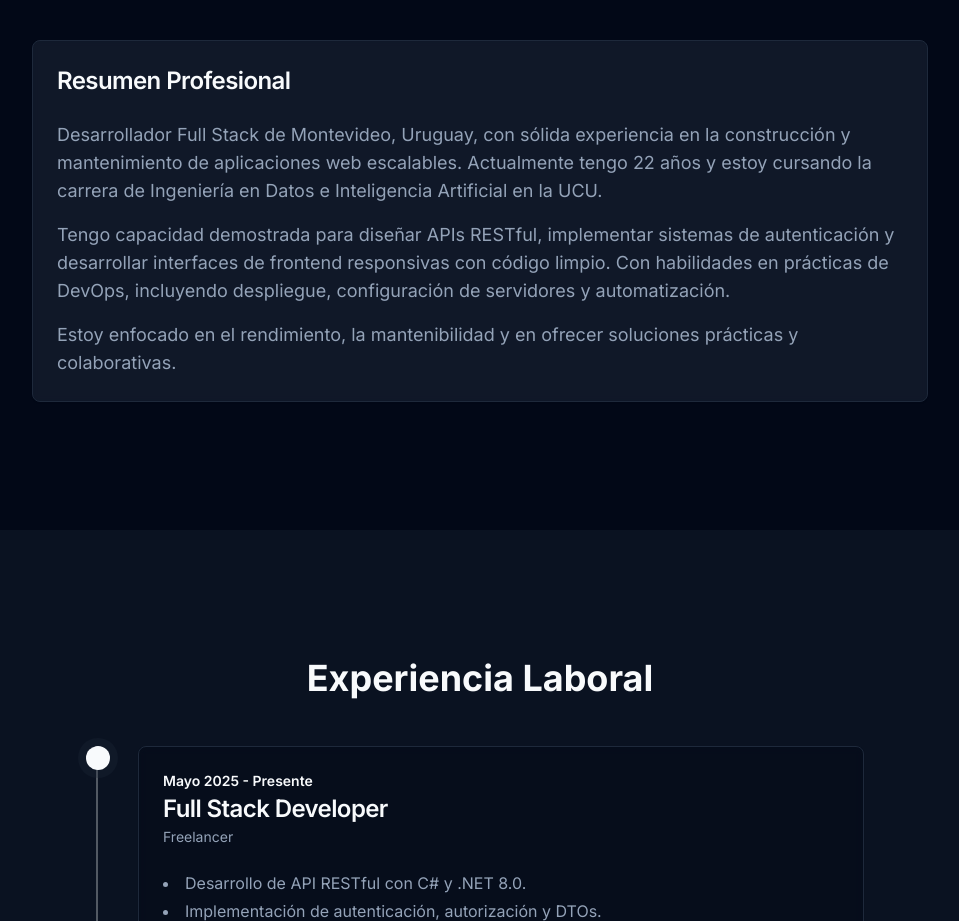
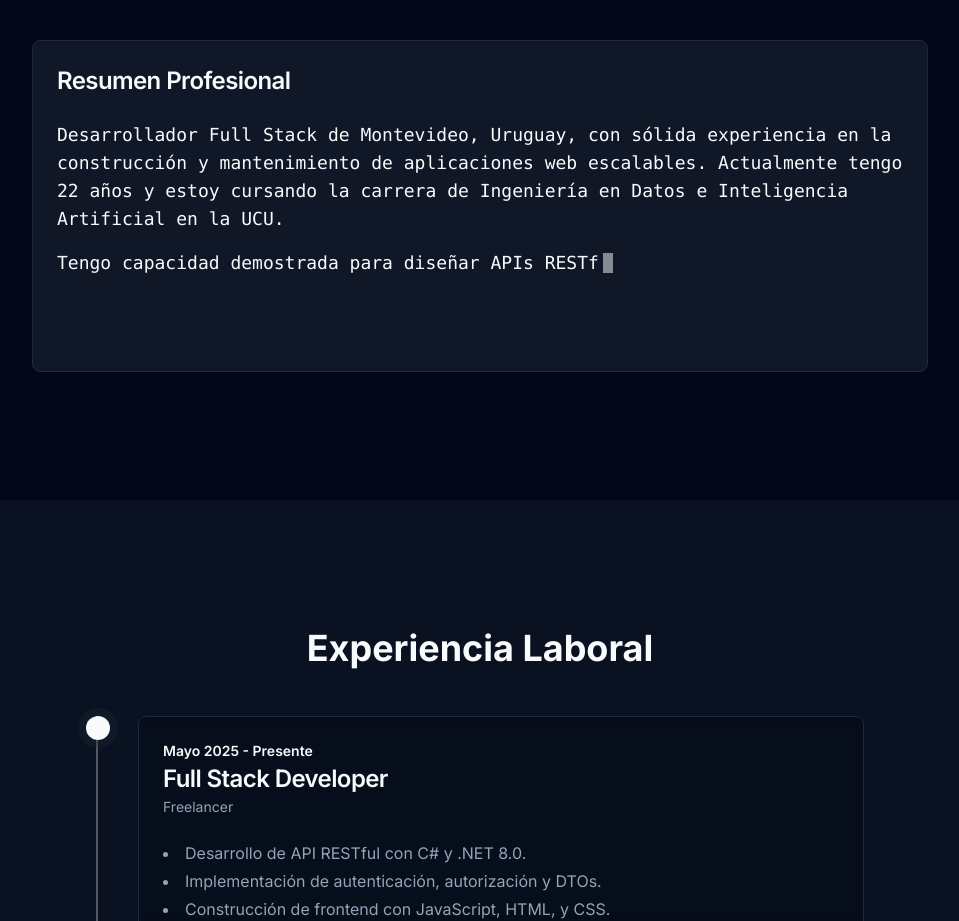
Before and after one commit to Juan03-e/JuanEstevaDev, a React (Vite) app: page / in a window 1280 px wide. Shown: the part 1040-1961 px from the top of the page, without its empty margins (160-1119 px from the left). Built offline with nearby package versions, Linux system fonts and the light colour scheme.

Commit message:
Add About section animation
Implement a JavaScript-like animation for the "About Me" section description.

```diff
--- a/src/components/About.tsx
+++ b/src/components/About.tsx
@@ -1,25 +1,94 @@
 
 import { Card, CardContent, CardHeader, CardTitle } from "@/components/ui/card";
+import { useState, useEffect, useRef } from "react";
+
+const paragraphs = [
+  "Desarrollador Full Stack de Montevideo, Uruguay, con sólida experiencia en la construcción y mantenimiento de aplicaciones web escalables. Actualmente tengo 22 años y estoy cursando la carrera de Ingeniería en Datos e Inteligencia Artificial en la UCU.",
+  "Tengo capacidad demostrada para diseñar APIs RESTful, implementar sistemas de autenticación y desarrollar interfaces de frontend responsivas con código limpio. Con habilidades en prácticas de DevOps, incluyendo despliegue, configuración de servidores y automatización.",
+  "Estoy enfocado en el rendimiento, la mantenibilidad y en ofrecer soluciones prácticas y colaborativas."
+];
 
 const About = () => {
+  const [typedParagraphs, setTypedParagraphs] = useState<string[]>(Array(paragraphs.length).fill(''));
+  const [currentParagraphIndex, setCurrentParagraphIndex] = useState(0);
+  const [isTypingComplete, setIsTypingComplete] = useState(false);
+  const [isVisible, setIsVisible] = useState(false);
+  const cardRef = useRef<HTMLDivElement>(null);
+
+  useEffect(() => {
+    const observer = new IntersectionObserver(
+      ([entry]) => {
+        if (entry.isIntersecting) {
+          setIsVisible(true);
+          observer.unobserve(entry.target);
+        }
+      },
+      { threshold: 0.2 }
+    );
+
+    const currentRef = cardRef.current;
+    if (currentRef) {
+      observer.observe(currentRef);
+    }
+
+    return () => {
+      if (currentRef) {
+        observer.unobserve(currentRef);
+      }
+    };
+  }, []);
+
+  useEffect(() => {
+    if (!isVisible || isTypingComplete) return;
+
+    if (currentParagraphIndex >= paragraphs.length) {
+      setIsTypingComplete(true);
+      return;
+    }
+
+    const targetText = paragraphs[currentParagraphIndex];
+    const currentTypedText = typedParagraphs[currentParagraphIndex];
+
+    if (currentTypedText.length < targetText.length) {
+      const timeoutId = setTimeout(() => {
+        setTypedParagraphs(prev => {
+          const newTyped = [...prev];
+          newTyped[currentParagraphIndex] = targetText.slice(0, currentTypedText.length + 1);
+          return newTyped;
+        });
+      }, 20); // Typing speed
+      return () => clearTimeout(timeoutId);
+    } else {
+      if (currentParagraphIndex < paragraphs.length - 1) {
+        const timeoutId = setTimeout(() => {
+          setCurrentParagraphIndex(prev => prev + 1);
+        }, 500); // Pause between paragraphs
+        return () => clearTimeout(timeoutId);
+      } else {
+        setIsTypingComplete(true);
+      }
+    }
+  }, [isVisible, typedParagraphs, currentParagraphIndex, isTypingComplete]);
+
   return (
     <section id="about" className="py-20 md:py-32">
       <div className="container mx-auto px-6">
         <h2 className="text-4xl font-bold text-center mb-12">Sobre Mí</h2>
-        <Card className="max-w-4xl mx-auto bg-secondary/50 border-border backdrop-blur-sm">
+        <Card ref={cardRef} className="max-w-4xl mx-auto bg-secondary/50 border-border backdrop-blur-sm">
           <CardHeader>
             <CardTitle className="text-2xl">Resumen Profesional</CardTitle>
           </CardHeader>
-          <CardContent className="text-muted-foreground space-y-4 text-lg">
-            <p>
-              Desarrollador Full Stack de Montevideo, Uruguay, con sólida experiencia en la construcción y mantenimiento de aplicaciones web escalables. Actualmente tengo 22 años y estoy cursando la carrera de Ingeniería en Datos e Inteligencia Artificial en la UCU.
-            </p>
-            <p>
-              Tengo capacidad demostrada para diseñar APIs RESTful, implementar sistemas de autenticación y desarrollar interfaces de frontend responsivas con código limpio. Con habilidades en prácticas de DevOps, incluyendo despliegue, configuración de servidores y automatización.
-            </p>
-            <p>
-              Estoy enfocado en el rendimiento, la mantenibilidad y en ofrecer soluciones prácticas y colaborativas.
-            </p>
+          <CardContent className="min-h-[250px]">
+            <div className="font-mono text-lg text-foreground space-y-4">
+              {paragraphs.map((_, index) => (
+                <p key={index}>
+                  {typedParagraphs[index]}
+                  {index === currentParagraphIndex && !isTypingComplete && (
+                    <span className="inline-block w-2.5 h-5 bg-primary animate-pulse ml-1 translate-y-1"></span>
+                  )}
+                </p>
+              ))}
+            </div>
           </CardContent>
         </Card>
       </div>
```
